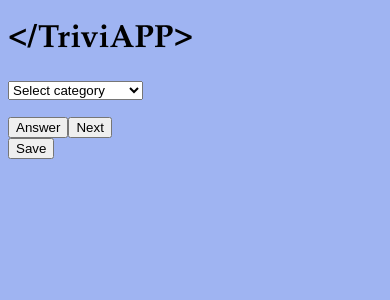
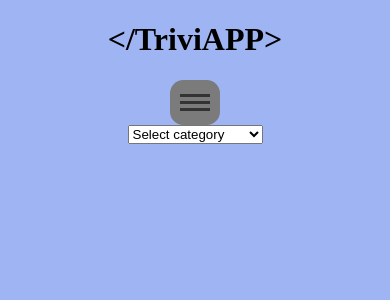
Before and after one commit to Jorge-Martinez82/TriviAPP-project, a React (Create React App) app in the folder apifront/: page /body in a window 390 px wide. Shown: the top 300 px of the page. Built offline with nearby package versions, Linux system fonts and the light colour scheme.

Commit message:
fixing buttons, responsive added

```diff
--- a/apifront/src/App.css
+++ b/apifront/src/App.css
@@ -1,11 +1,75 @@
 @media screen and (max-width: 480px) {
-    /* Estilos específicos para pantallas pequeñas */
-    .nav{
+    .header{
         display: none;
     }
+    .menu-button {
+        background: #7b7b7b;
+        border: none;
+        cursor: pointer;
+        padding: 10px;
+        position: relative;
+        border-radius: 1em;
+    }
+
+    .bar {
+        width: 30px;
+        height: 3px;
+        background-color: #333;
+        margin: 4px auto;
+        transition: 0.4s;
+    }
+
+    .title {
+        font-size: 2em;
+        text-align: center;
+        font-family: "Brush Script MT";
+    }
+
+    .App {
+        text-align: center;
+    }
+
+    .App-link {
+        color: #61dafb;
+    }
+
+    .nav {
+        font-family: "Arial";
+    }
+
+    a {
+        padding: 0.2em;
+        text-decoration: none;
+        display: inline-block;
+    }
+
+    .menu_ham {
+        display: flex;
+        flex-direction: column;
+        text-align: center;
+
+    }
+    li {
+        padding: 0.2em;
+        margin: 0.5em;
+        background-color: #8d9ed3;
+        border-radius: 10px;
+        color: white;
+        text-align: center;
+        display: inline-block;
+        box-shadow: 0px 0px 0px 5px #1a2679;
+        font-size: large;
+
+    }
+
 }
 
 @media screen and (min-width: 481px) {
+
+    .headerMobile {
+        display: none;
+    }
+
     .App {
         text-align: center;
     }
@@ -26,7 +90,7 @@
     .header {
         margin-left: 10em;
         margin-right: 10em;
-        margin-top: 2em;
+        margin-top: -2em;
         background-color: #ffffff;
         border-radius: 30px;
         box-shadow: 0px 0px 0px 5px #000000;
@@ -34,9 +98,8 @@
     }
 
     .title {
-        font-size: 5em;
+        font-size: 4em;
         font-family: "Brush Script MT";
-
     }
 
     .nav {
@@ -46,7 +109,7 @@
         justify-content: space-between;
         list-style-type: none;
         padding-bottom: 1em;
-        margin-top: -2.5em;
+        margin-top: -1em;
         font-family: "Arial";
     }
 
@@ -75,8 +138,9 @@
     }
 
     .body {
+        padding: 1em;
         width: 80%;
-        font-size: 2.5em;
+        font-size: 1.5em;
         border-radius: 30px;
         background-color: #ffffff;
         margin-top: 1em;
@@ -130,6 +194,8 @@
         text-align: center;
         box-shadow: 0px 0px 0px 5px #000000;
     }
+
+
 
     .mytriviapp {
         width: 80%;
--- a/apifront/src/components/Body.tsx
+++ b/apifront/src/components/Body.tsx
@@ -3,22 +3,22 @@ import React, {useEffect, useState} from 'react'
 
 const Body = () => {
     const [category, setCategory] = useState("")
-    const [questions, setQuestions] = useState({ question: '', answer: '' });
-    const[showAnswer, setShowAnswer] = useState(false)
+    const [questions, setQuestions] = useState({question: '', answer: ''});
+    const [showAnswer, setShowAnswer] = useState(false)
     const [savingMessage, setSavingMessage] = useState('');
     const [isSaving, setIsSaving] = useState(false);
 
 
-
     const getQuestions = () => {
-        if(category)
-        fetch('http://localhost:8090/api/questions/?category='+category,
+        if (category)
+            fetch('http://localhost:8090/api/questions/?category=' + category,
                 {
-                method:'GET',
-                headers:{
+                    method: 'GET',
+                    headers: {
                         'Content-Type': 'application/json',
                         'Access-Control-Allow-Origin': '*'
-                }})
+                    }
+                })
                 .then((response) => response.json())
                 .then((data) =>
                     setQuestions(data)
@@ -27,32 +27,28 @@ const Body = () => {
         setSavingMessage('');
     }
     const saveQuestion = () => {
-        setIsSaving(true); // Desactivar el botón Save
+        setIsSaving(true);
 
         fetch('http://localhost:8090/api/questions/saved', {
             method: 'POST',
-            headers: { 'Content-Type': 'application/json' },
+            headers: {'Content-Type': 'application/json'},
             body: JSON.stringify(questions),
         })
             .then(() => {
-                // Guardado completado
-                setSavingMessage('Saving...'); // Mostrar el mensaje de guardado
+                setSavingMessage('Saving...');
                 setTimeout(() => {
-                    setSavingMessage('Saved!!!'); // Limpiar el mensaje después de unos segundos (opcional)
+                    setSavingMessage('Saved!!!');
 
-                }, 2000); // Cambia 2000 a la cantidad de milisegundos que desees
+                }, 1500);
             })
 
     };
-
 
     useEffect(() => {
         getQuestions()
     }, [category]);
 
     function nextQuestion() {
-
-
         setShowAnswer(false)
         getQuestions()
     }
@@ -62,7 +58,7 @@ const Body = () => {
         setShowAnswer(false)
     }
 
-    const answer = (e:any) => {
+    const answer = (e: any) => {
         e.preventDefault();
         setShowAnswer(true)
     }
@@ -70,7 +66,7 @@ const Body = () => {
     return (
         <div className={"body"}>
             <div className="select">
-                <select  onChange={selectCategory}>
+                <select onChange={selectCategory}>
                     <option value="" selected disabled hidden>Select category</option>
                     <option value="artliterature">Art/Literature</option>
                     <option value="language">Language</option>
@@ -92,25 +88,25 @@ const Body = () => {
             </div>
             <div>
                 <p>{questions?.question}</p>
+                {questions?.question.length!==0 &&
                 <div>
                     <button className="body__button" onClick={answer}>Answer</button>
-                    <button className="body__button" onClick={nextQuestion}>Next</button>
                     {showAnswer && <p>{questions?.answer}</p>}
-
-                </div>
+                </div>}
             </div>
             <div className="div__button">
-
+                {questions?.question.length!==0 &&
+                    <>
+                        <button className="body__button" onClick={nextQuestion}>Next</button>
                         <button
                             className="body__button"
                             onClick={saveQuestion}
-                    disabled={isSaving} // Deshabilitar el botón cuando se esté guardando
-                >
-                    Save
+                            disabled={isSaving}
+                        >Save
                         </button>
-                {savingMessage && <p>{savingMessage}</p>} {/* Mostrar el mensaje de guardado */}
-
+                    </>}
             </div>
+            {savingMessage && <p>{savingMessage}</p>}
         </div>
     );
 
--- a/apifront/src/components/Header.tsx
+++ b/apifront/src/components/Header.tsx
@@ -1,9 +1,17 @@
-import React from 'react'
+import React, {useState} from 'react'
 import {Link} from "react-router-dom";
 
 
 const Header = () => {
+
+    const [isMenuOpen, setIsMenuOpen] = useState(false);
+
+    const toggleMenu = () => {
+        setIsMenuOpen(!isMenuOpen);
+    };
+
     return (
+        <>
             <div className="header">
                 <div>
                     <h1 className="title">&lt;/TriviAPP&gt;</h1>
@@ -25,6 +33,34 @@ const Header = () => {
                 </div>
 
             </div>
+            <div className="headerMobile">
+                <h1 className="title">&lt;/TriviAPP&gt;</h1>
+                <button className={`menu-button ${isMenuOpen ? 'open' : ''}`} onClick={toggleMenu}>
+                    <div className="bar"></div>
+                    <div className="bar"></div>
+                    <div className="bar"></div>
+                </button>
+
+                {isMenuOpen && (
+                    <nav className="nav">
+                        <ul className="menu_ham">
+                            <li>
+                                <a href="/">Home</a>
+                            </li>
+                            <li>
+                                <a href="/about">About</a>
+                            </li>
+                            <li>
+                                <a href="/Body">TriviAPP</a>
+                            </li>
+                            <li>
+                                <a href="/mytriviapp">MyTriviAPP</a>
+                            </li>
+                        </ul>
+                    </nav>
+                )}
+            </div>
+        </>
     );
 
 };
--- a/apifront/src/components/Home.tsx
+++ b/apifront/src/components/Home.tsx
@@ -6,8 +6,6 @@ const Home = () => {
         <div className="home">
             <div>
                 <h1 className="welcome">WELCOME</h1>
-                <br/><br/><br/><br/>
-                <h2 className="salt">&lt;/Salt&gt;</h2>
             </div>
         </div>
     );
--- a/apifront/src/components/MyTriviAPP.tsx
+++ b/apifront/src/components/MyTriviAPP.tsx
@@ -34,7 +34,6 @@ const MyTriviAPP = () => {
     }, []);
 
     const deleteAllSavedQuestions = () => {
-        // Realiza una solicitud para eliminar todas las preguntas guardadas
         fetch('http://localhost:8090/api/questions/saved/all', {
             method: 'DELETE',
         })
@@ -43,7 +42,7 @@ const MyTriviAPP = () => {
                 setSavedQuestions([]);
             })
             .catch((error) => {
-                console.error('Error al eliminar todas las preguntas guardadas:', error);
+                console.error('Error', error);
             });
     };
 
@@ -52,6 +51,7 @@ const MyTriviAPP = () => {
     return (
         <div className="mytriviapp">
             <div className="mytriviapp__content">
+                {savedQuestions.length ===0 && <p>No questions saved</p>}
                 {savedQuestions.map((saved: any) =>
                     <div className="saved" key={saved?.id}>
                     {saved?.question}
@@ -66,7 +66,7 @@ const MyTriviAPP = () => {
                     </div>)}
 
             </div>
-            <button className="remove-all__button" onClick={deleteAllSavedQuestions}>
+            <button className="remove__button" onClick={deleteAllSavedQuestions}>
                 Remove All
             </button>
 
```
Lines whose indentation alone changed are shown as unchanged.
